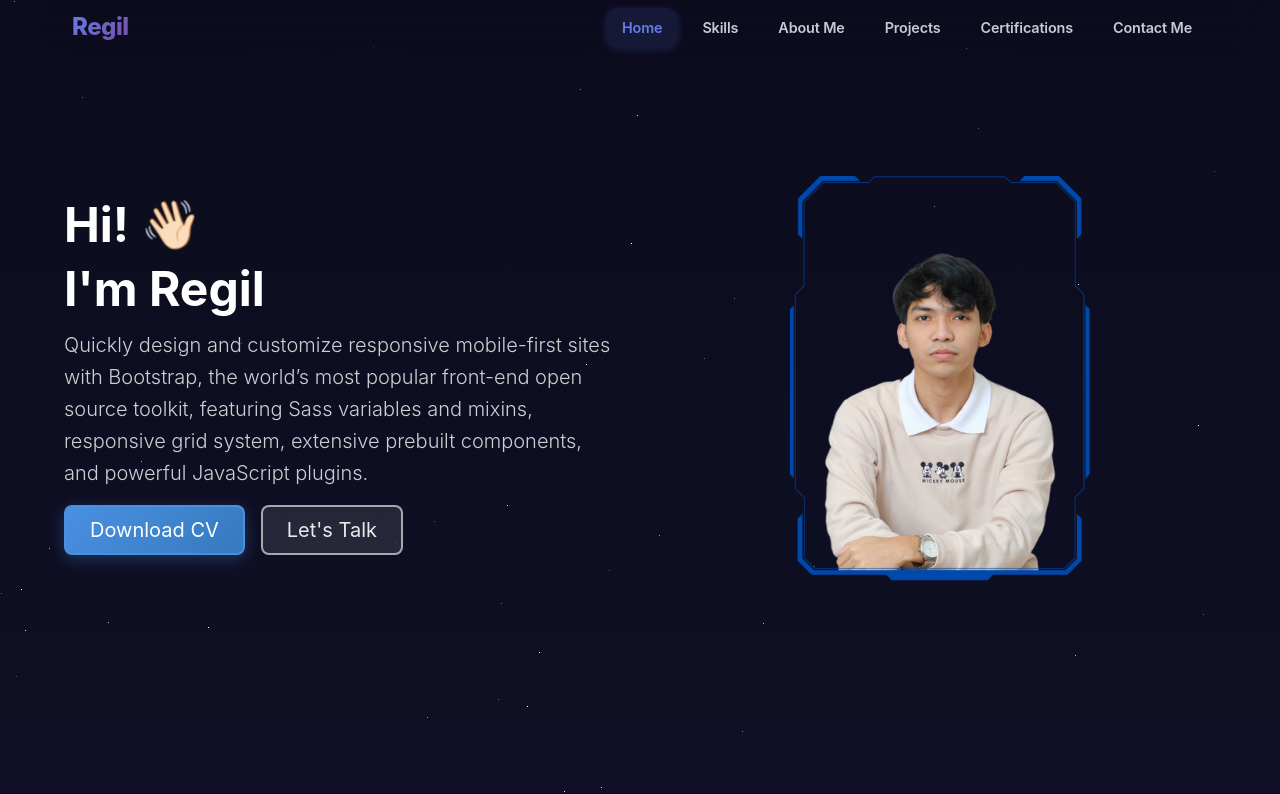
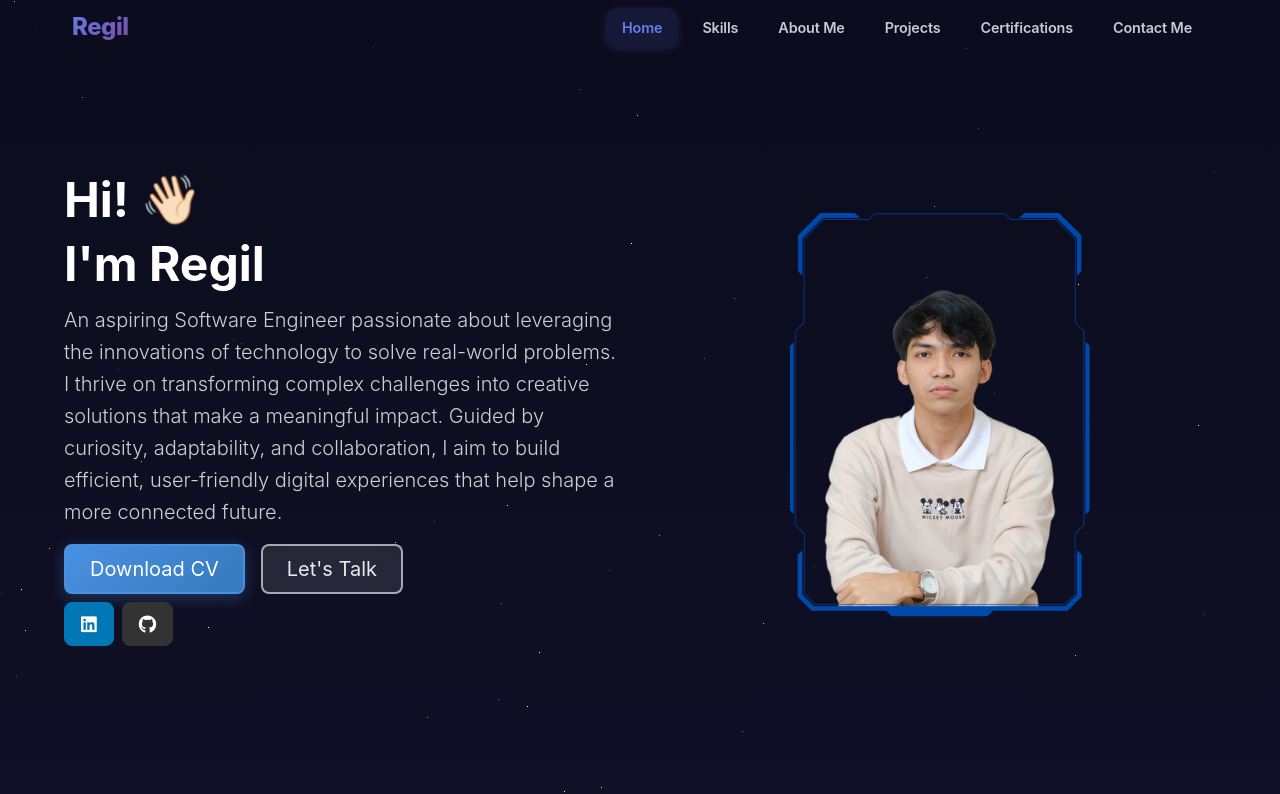
Before and after one commit to RegilKentA/regilkenta.github.io, a plain HTML site: page index.html in a window 1280 px wide. Shown: the top 794 px of the page. Drawn offline with nearby package versions, Linux system fonts and the light colour scheme.

Commit message:
New buttons

```diff
--- a/index.html
+++ b/index.html
@@ -53,16 +53,27 @@
 
                     <h1 class="display-5 fw-bold text-body-emphasis lh-1 mb-3">I'm Regil
                     </h1>
-                    <p class="lead">Quickly design and customize responsive mobile-first sites with Bootstrap, the
-                        world’s
-                        most popular front-end open source toolkit, featuring Sass variables and mixins, responsive grid
-                        system, extensive prebuilt components, and powerful JavaScript plugins.</p>
+                    <p class="lead">An aspiring Software Engineer passionate about leveraging the innovations of
+                        technology to solve real-world problems. I thrive on transforming complex challenges into
+                        creative solutions that make a meaningful impact. Guided by curiosity, adaptability, and
+                        collaboration, I aim to build efficient, user-friendly digital experiences that help shape a
+                        more connected future.</p>
                     <div class="d-grid gap-2 d-md-flex justify-content-md-start">
                         <a href="assets/antonioCV.pdf" download class="btn btn-primary btn-lg px-4 me-md-2">
                             Download CV
                         </a>
                         <a href="#contact" class="btn btn-outline-secondary btn-lg px-4">Let's
                             Talk</a>
+                    </div>
+                    <div class="d-grid gap-2 d-md-flex justify-content-md-start py-2">
+                        <a href="https://linkedin.com/in/regil-kent-antonio" target="_blank"
+                            class="btn btn-sm btn-linkedin" title="LinkedIn">
+                            <i class="fab fa-linkedin"></i>
+                        </a>
+                        <a href="https://github.com/regilkenta" target="_blank" class="btn btn-sm btn-github"
+                            title="GitHub">
+                            <i class="fab fa-github"></i>
+                        </a>
                     </div>
                 </div>
             </div>
--- a/style.css
+++ b/style.css
@@ -326,6 +326,57 @@ body {
     transform: translateY(-2px);
 }
 
+.btn-linkedin {
+    background-color: #0077b5 !important;
+    /* Official LinkedIn blue */
+    border-color: #0077b5 !important;
+    color: white !important;
+    padding: 12px 16px !important;
+    /* More padding for larger buttons */
+    border-radius: 8px !important;
+}
+
+.btn-linkedin:hover,
+.btn-linkedin:focus,
+.btn-linkedin:active {
+    background-color: #005885 !important;
+    /* Darker blue on hover */
+    border-color: #005885 !important;
+    color: white !important;
+    transform: translateY(-1px);
+}
+
+.btn-linkedin i {
+    font-size: 18px;
+    /* Larger icon */
+}
+
+/* GitHub brand color overrides for Bootstrap buttons */
+.btn-github {
+    background-color: #333333 !important;
+    /* GitHub dark */
+    border-color: #333333 !important;
+    color: white !important;
+    padding: 12px 16px !important;
+    /* More padding for larger buttons */
+    border-radius: 8px !important;
+}
+
+.btn-github:hover,
+.btn-github:focus,
+.btn-github:active {
+    background-color: #24292e !important;
+    /* Darker on hover */
+    border-color: #24292e !important;
+    color: white !important;
+    transform: translateY(-1px);
+}
+
+.btn-github i {
+    font-size: 18px;
+    /* Larger icon */
+}
+
 /* Skills Section */
 .skills-section {
     padding: 40px 0;
```
